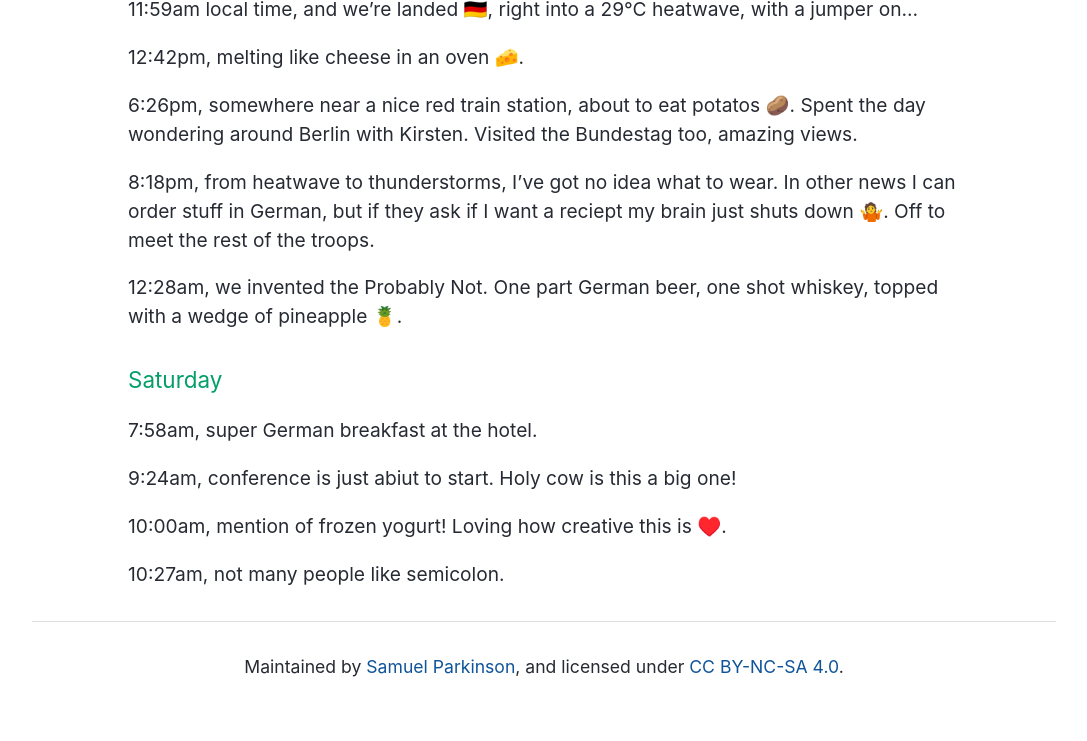
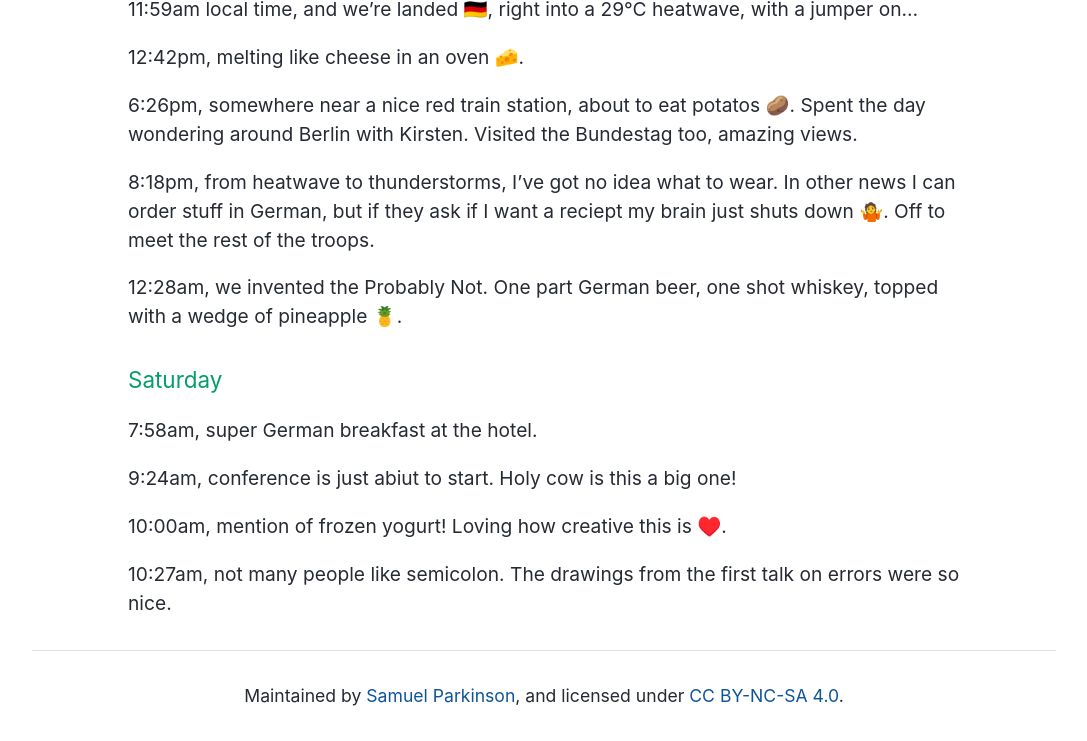
Before and after one commit to sjparkinson/uncomplicated.systems, a Jekyll site: the page built from _posts/2018-06-01-jsconf-eu.md, in a window 1280 px wide and 900 px high, scrolled down 1275 px, cut to the strip 159-900 px from the top of the window. Shown: the whole strip, without its empty margins (96-1183 px from the left). Built offline with Jekyll 4.4.1, drawn with Linux system fonts in a browser that asks for light colours; before the commit the page ends 2146 px from its top, so only the background shows below that.

Commit message:
Update 2018-06-01-jsconf-eu.md

```diff
--- a/_posts/2018-06-01-jsconf-eu.md
+++ b/_posts/2018-06-01-jsconf-eu.md
@@ -36,4 +36,4 @@ I'm off to JSConf EU this weekend, updates to follow.
 
 10:00am, mention of frozen yogurt! Loving how creative this is ♥️.
 
-10:27am, not many people like semicolon.
+10:27am, not many people like semicolon. The drawings from the first talk on errors were so nice.
```
